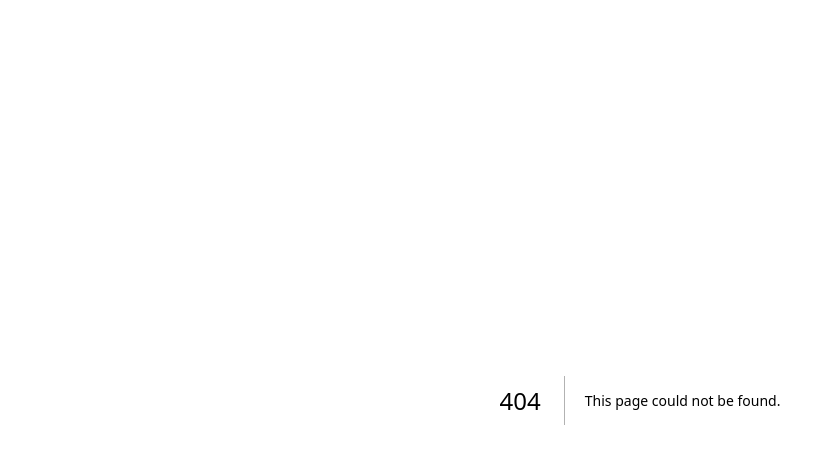
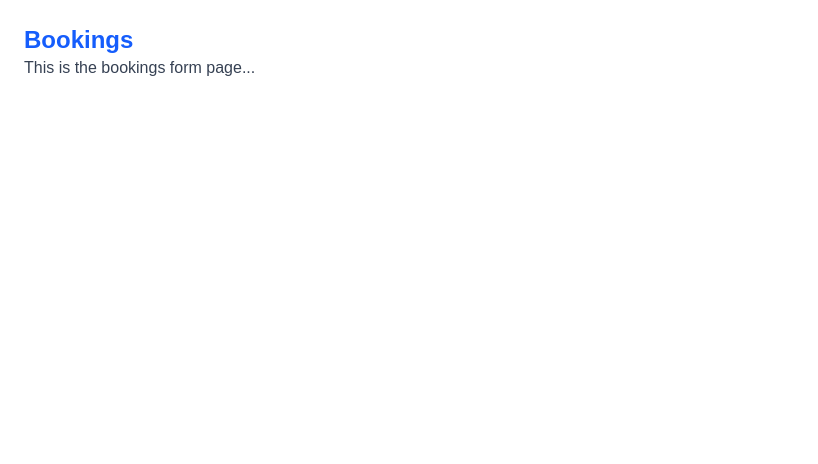
Before and after one commit to rajal-kumar/booking-frontend, a Next.js app: page /bookings in a window 1280 px wide. Before the commit this address had no page. Shown: the top 464 px of the page, without its empty margins (0-818 px from the left). Built offline with nearby package versions, Linux system fonts and the light colour scheme.

Commit message:
feat: add bookings route and set up base page

```diff
--- /dev/null
+++ b/src/app/bookings/page.tsx
@@ -0,0 +1,8 @@
+export default function BookingsPage() {
+  return (
+    <div className="p-6">
+      <h1 className="text-2xl font-bold text-blue-600">Bookings</h1>
+      <p className="text-gray-700">This is the bookings form page...</p>
+    </div>
+  );
+}
```
